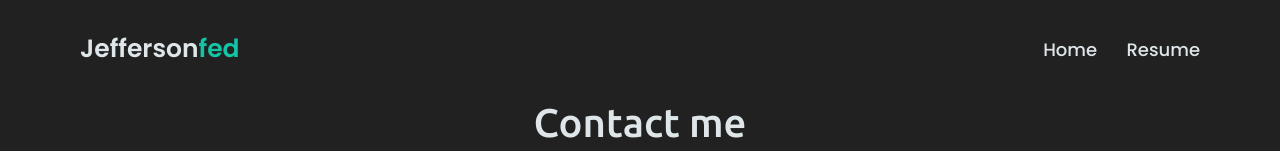
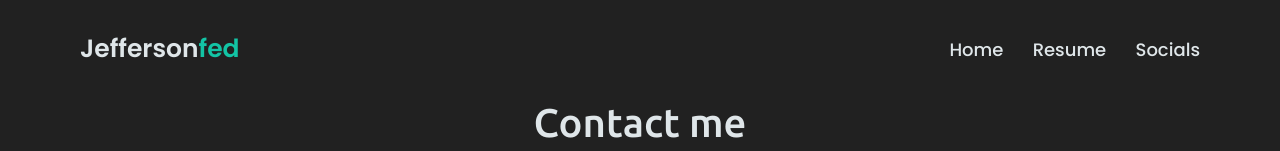
Before and after one commit to jeffersonfed/PersonalPortfolio-oldver, a plain HTML site: page en/contact.html in a window 1280 px wide. Shown: the top 151 px of the page. Drawn offline with nearby package versions, Linux system fonts and the light colour scheme.

Commit message:
PUUUUUUUUUUUSSSSSSSSSSSSSSSSSSSSHH

```diff
--- a/en/contact.html
+++ b/en/contact.html
@@ -28,6 +28,8 @@
          <ul class="menu">
              <li><a href="https://jeffersonrj.vercel.app" class="menu-btn">Home</a></li>
              <li><a href="resume.html" class="menu-btn">Resume</a></li>
+             <li><a href="https://links-jefferson.vercel.app" class="menu-btn">Socials</a></li>
+
              <!-- <li><a href="https://buymeacoffee.com/jeffersonfed" class="menu-btn">Support me!</a></li> -->
          </ul>
          <div class="menu-btn">
```
Also changed, not shown: en/index.html (+1 -0 lines), en/projects.html (+1 -0 lines), en/resume.html (+2 -0 lines).
